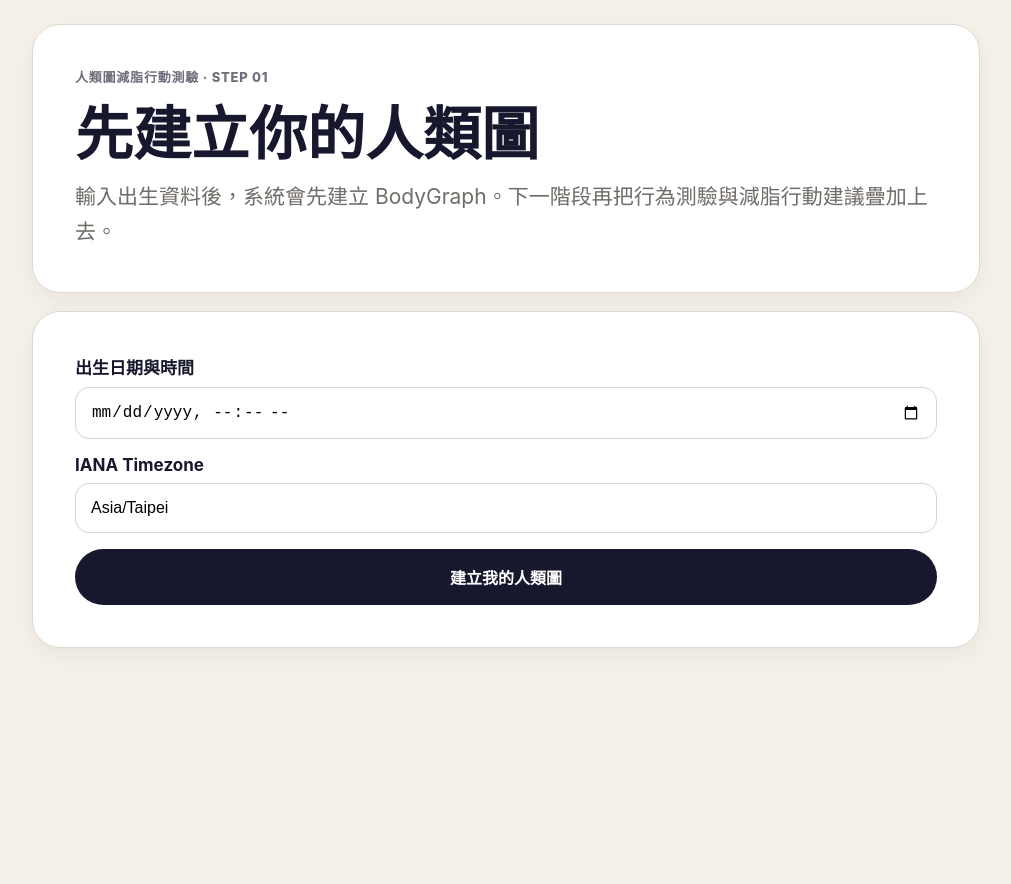
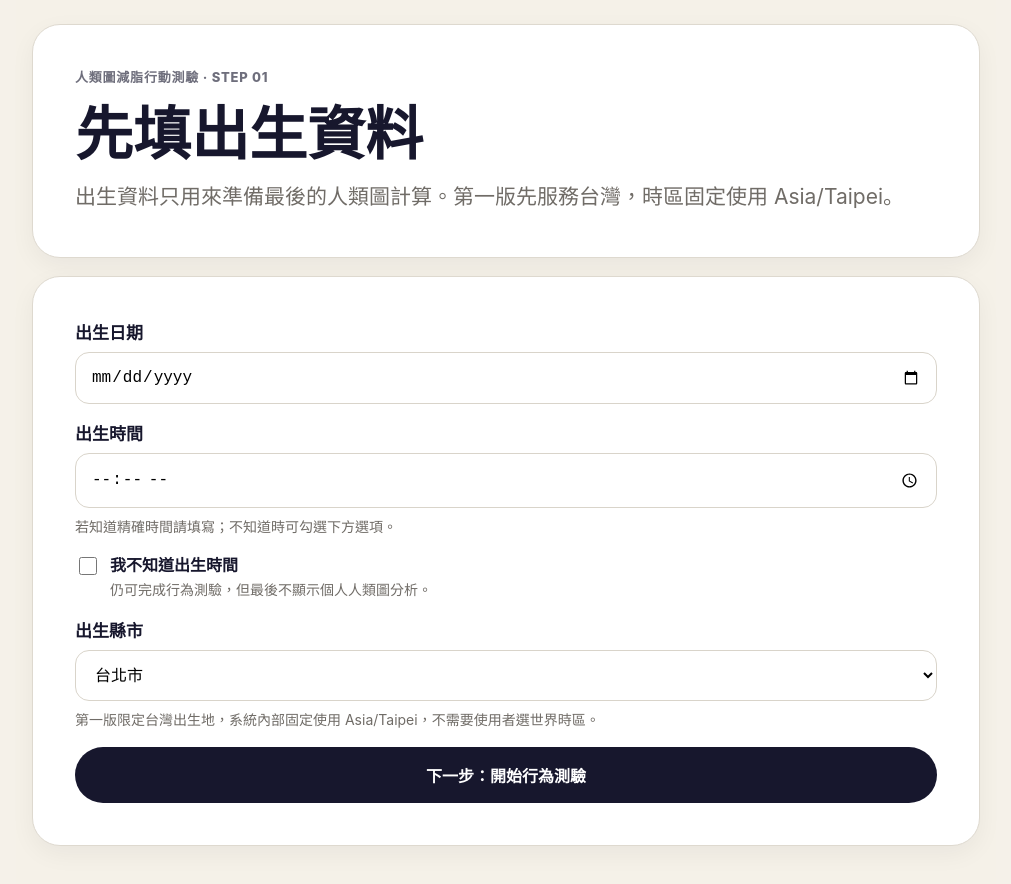
Before and after one commit to b9622024/human-design-fatloss-action, a Next.js app: page /assessment in a window 1280 px wide. Shown: the top 884 px of the page, without its empty margins (134-1145 px from the left). Before the commit the page ends 800 px from the top, so only its background shows below. Built offline with nearby package versions, Linux system fonts and the light colour scheme.

Commit message:
Refactor assessment into birth -> behavior -> results flow

```diff
--- a/app/assessment/page.tsx
+++ b/app/assessment/page.tsx
@@ -20,23 +20,59 @@ const cardStyle = {
   boxShadow: "0 8px 24px rgba(23,23,45,0.05)",
 } as const;
 
+const inputStyle = {
+  padding: 15,
+  borderRadius: 14,
+  border: "1px solid #d9d4ca",
+  fontSize: 16,
+  background: "#fff",
+  width: "100%",
+  boxSizing: "border-box",
+} as const;
+
+const buttonStyle = {
+  padding: 16,
+  border: 0,
+  borderRadius: 999,
+  background: "#17172d",
+  color: "white",
+  fontWeight: 800,
+  fontSize: 16,
+  textAlign: "center",
+  textDecoration: "none",
+} as const;
+
+const TAIWAN_CITIES = [
+  "台北市", "新北市", "基隆市", "桃園市", "新竹市", "新竹縣", "苗栗縣",
+  "台中市", "彰化縣", "南投縣", "雲林縣", "嘉義市", "嘉義縣", "台南市",
+  "高雄市", "屏東縣", "宜蘭縣", "花蓮縣", "台東縣", "澎湖縣", "金門縣", "連江縣",
+] as const;
+
 type SearchParams = Promise<Record<string, string | string[] | undefined>>;
+
+function getParam(params: Record<string, string | string[] | undefined>, key: string, fallback = "") {
+  return typeof params[key] === "string" ? params[key] as string : fallback;
+}
 
 export default async function AssessmentPage({ searchParams }: { searchParams: SearchParams }) {
   const params = await searchParams;
-  const localDateTime = typeof params.localDateTime === "string" ? params.localDateTime : "";
-  const timezone = typeof params.timezone === "string" ? params.timezone : "Asia/Taipei";
-  const shouldCalculate = params.calculate === "1";
+  const step = getParam(params, "step", "1");
+  const birthDate = getParam(params, "birthDate");
+  const birthTime = getParam(params, "birthTime");
+  const birthCity = getParam(params, "birthCity", "台北市");
+  const unknownTime = getParam(params, "unknownTime") === "1";
 
   let chart: ReturnType<typeof buildCoreHumanDesignChart> | null = null;
   let personalityActivations: ReturnType<typeof buildHumanDesignActivations> = [];
   let designActivations: ReturnType<typeof buildHumanDesignActivations> = [];
   let error: string | null = null;
 
-  if (shouldCalculate) {
+  const shouldBuildFinal = step === "3" && !unknownTime;
+  if (shouldBuildFinal) {
     try {
-      if (!localDateTime) throw new Error("請先輸入出生日期與時間。");
-      const normalized = normalizeBirthTime(localDateTime, timezone);
+      if (!birthDate || !birthTime) throw new Error("缺少出生日期或出生時間。");
+      const localDateTime = `${birthDate}T${birthTime}`;
+      const normalized = normalizeBirthTime(localDateTime, "Asia/Taipei");
       const birthUtc = new Date(normalized.utcDateTime);
       const designMoment = solveDesignMoment(birthUtc);
       const designUtc = new Date(designMoment.utcDateTime);
@@ -52,59 +88,118 @@ export default async function AssessmentPage({ searchParams }: { searchParams: S
     <main style={shellStyle}>
       <section style={cardStyle}>
         <div style={{ fontSize: 13, fontWeight: 800, letterSpacing: ".06em", opacity: 0.62 }}>
-          人類圖減脂行動測驗 · STEP 01
+          人類圖減脂行動測驗 · STEP {step === "3" ? "03" : step === "2" ? "02" : "01"}
         </div>
         <h1 style={{ fontSize: "clamp(34px,7vw,58px)", lineHeight: 1.04, margin: "18px 0 16px", color: "#17172d" }}>
-          先建立你的人類圖
+          {step === "3" ? "你的綜合結果" : step === "2" ? "8 題行為測驗" : "先填出生資料"}
         </h1>
         <p style={{ margin: 0, fontSize: "clamp(17px,3.8vw,21px)", lineHeight: 1.65, color: "#706c67" }}>
-          輸入出生資料後，系統會先建立 BodyGraph。下一階段再把行為測驗與減脂行動建議疊加上去。
+          {step === "3"
+            ? "最後一次呈現 Human Design 與行為測驗結果，避免前面的資訊影響作答。"
+            : step === "2"
+              ? "這一步只做行為測驗，不先揭露人類圖結果。完成後才進入綜合分析。"
+              : "出生資料只用來準備最後的人類圖計算。第一版先服務台灣，時區固定使用 Asia/Taipei。"}
         </p>
       </section>
 
+      {step === "1" && (
         <section style={{ ...cardStyle, marginTop: 18 }}>
           <form method="GET" style={{ display: "grid", gap: 16 }}>
-          <input type="hidden" name="calculate" value="1" />
+            <input type="hidden" name="step" value="2" />
             <label style={{ display: "grid", gap: 8 }}>
-            <strong style={{ fontSize: 17 }}>出生日期與時間</strong>
-            <input
-              type="datetime-local"
-              name="localDateTime"
-              required
-              defaultValue={localDateTime}
-              style={{ padding: 15, borderRadius: 14, border: "1px solid #d9d4ca", fontSize: 16, background: "#fff" }}
-            />
+              <strong style={{ fontSize: 17 }}>出生日期</strong>
+              <input type="date" name="birthDate" required defaultValue={birthDate} style={inputStyle} />
             </label>
+
             <label style={{ display: "grid", gap: 8 }}>
-            <strong style={{ fontSize: 17 }}>IANA Timezone</strong>
-            <input
-              name="timezone"
-              required
-              defaultValue={timezone}
-              style={{ padding: 15, borderRadius: 14, border: "1px solid #d9d4ca", fontSize: 16, background: "#fff" }}
-            />
+              <strong style={{ fontSize: 17 }}>出生時間</strong>
+              <input type="time" name="birthTime" defaultValue={birthTime} style={inputStyle} />
+              <span style={{ color: "#706c67", fontSize: 14, lineHeight: 1.55 }}>
+                若知道精確時間請填寫；不知道時可勾選下方選項。
+              </span>
             </label>
-          <button
-            type="submit"
-            style={{ padding: 16, border: 0, borderRadius: 999, background: "#17172d", color: "white", fontWeight: 800, fontSize: 16 }}
-          >
-            建立我的人類圖
-          </button>
+
+            <label style={{ display: "flex", gap: 10, alignItems: "flex-start", lineHeight: 1.5 }}>
+              <input type="checkbox" name="unknownTime" value="1" defaultChecked={unknownTime} style={{ marginTop: 4, width: 18, height: 18 }} />
+              <span>
+                <strong>我不知道出生時間</strong><br />
+                <span style={{ color: "#706c67", fontSize: 14 }}>仍可完成行為測驗，但最後不顯示個人人類圖分析。</span>
+              </span>
+            </label>
+
+            <label style={{ display: "grid", gap: 8 }}>
+              <strong style={{ fontSize: 17 }}>出生縣市</strong>
+              <select name="birthCity" defaultValue={birthCity} style={inputStyle}>
+                {TAIWAN_CITIES.map(city => <option key={city} value={city}>{city}</option>)}
+              </select>
+              <span style={{ color: "#706c67", fontSize: 14, lineHeight: 1.55 }}>
+                第一版限定台灣出生地，系統內部固定使用 Asia/Taipei，不需要使用者選世界時區。
+              </span>
+            </label>
+
+            <button type="submit" style={buttonStyle}>下一步：開始行為測驗</button>
           </form>
-        {error && (
-          <div style={{ marginTop: 16, padding: 14, borderRadius: 14, background: "#fff0ee", border: "1px solid #e8a39a", color: "#9f2e25", lineHeight: 1.55 }}>
-            <strong>計算失敗：</strong> {error}
+        </section>
+      )}
+
+      {step === "2" && (
+        <section style={{ ...cardStyle, marginTop: 18 }}>
+          <div style={{ padding: 16, borderRadius: 16, background: "#f5f1e8", lineHeight: 1.7, color: "#5f5a54" }}>
+            <strong style={{ color: "#17172d" }}>流程骨架已完成。</strong><br />
+            這裡將放正式 8 題行為測驗。題目與六大維度 scoring schema 尚未定稿，所以目前先不建立假的答案與分數。
           </div>
+
+          <div style={{ marginTop: 18, display: "grid", gap: 10 }}>
+            {Array.from({ length: 8 }, (_, index) => (
+              <div key={index} style={{ padding: "14px 16px", borderRadius: 14, border: "1px solid #e2ddd4", background: "#fff" }}>
+                <strong>第 {index + 1} 題</strong>
+                <span style={{ marginLeft: 8, color: "#8b867f" }}>等待正式題目與計分規則</span>
+              </div>
+            ))}
+          </div>
+
+          <form method="GET" style={{ marginTop: 20, display: "grid", gap: 12 }}>
+            <input type="hidden" name="step" value="3" />
+            <input type="hidden" name="birthDate" value={birthDate} />
+            <input type="hidden" name="birthTime" value={birthTime} />
+            <input type="hidden" name="birthCity" value={birthCity} />
+            {unknownTime && <input type="hidden" name="unknownTime" value="1" />}
+            <button type="submit" style={buttonStyle}>開發預覽：查看 STEP 03</button>
+          </form>
+        </section>
       )}
+
+      {step === "3" && (
+        <>
+          <section style={{ ...cardStyle, marginTop: 18 }}>
+            <div style={{ fontSize: 13, fontWeight: 800, letterSpacing: ".05em", opacity: 0.62 }}>
+              HUMAN DESIGN × BEHAVIOR
+            </div>
+            <h2 style={{ margin: "10px 0 8px", color: "#17172d" }}>最終結果頁骨架</h2>
+            <p style={{ margin: 0, color: "#706c67", lineHeight: 1.65 }}>
+              出生地：{birthCity}。這一頁才會揭露 Human Design 與行為測驗圖表，並進一步做 Cross Analysis 與減脂行動建議。
+            </p>
           </section>
 
-      {chart && (
-        <>
+          {unknownTime ? (
+            <section style={{ ...cardStyle, marginTop: 18 }}>
+              <h2 style={{ marginTop: 0, color: "#17172d" }}>Human Design 暫不產生</h2>
+              <p style={{ margin: 0, color: "#706c67", lineHeight: 1.7 }}>
+                你選擇了「不知道出生時間」。行為測驗與後續減脂分析仍可繼續，但不會用任意時間代入產生看似精準的人類圖。
+              </p>
+            </section>
+          ) : error ? (
+            <section style={{ ...cardStyle, marginTop: 18 }}>
+              <div style={{ padding: 14, borderRadius: 14, background: "#fff0ee", border: "1px solid #e8a39a", color: "#9f2e25", lineHeight: 1.55 }}>
+                <strong>Human Design 計算失敗：</strong> {error}
+              </div>
+            </section>
+          ) : chart ? (
             <section style={{ ...cardStyle, marginTop: 18 }}>
               <div style={{ fontSize: 13, fontWeight: 800, letterSpacing: ".05em", opacity: 0.62 }}>
                 BODYGRAPH {BODYGRAPH_RENDERER_VERSION}
               </div>
-            <h2 style={{ margin: "10px 0 6px", color: "#17172d" }}>你的人類圖基礎結果</h2>
+              <h2 style={{ margin: "10px 0 6px", color: "#17172d" }}>你的人類圖</h2>
               <p style={{ margin: 0, color: "#706c67", lineHeight: 1.65 }}>
                 {chart.type} · {chart.authority} · {chart.profile} · {chart.definition}
               </p>
@@ -117,18 +212,13 @@ export default async function AssessmentPage({ searchParams }: { searchParams: S
                 />
               </div>
             </section>
+          ) : null}
 
           <section style={{ ...cardStyle, marginTop: 18 }}>
-            <div style={{ fontSize: 13, fontWeight: 800, letterSpacing: ".06em", opacity: 0.62 }}>
-              STEP 02 · NEXT
-            </div>
-            <h2 style={{ margin: "10px 0 8px", color: "#17172d" }}>下一步：8 題行為測驗</h2>
-            <p style={{ margin: 0, color: "#706c67", lineHeight: 1.65 }}>
-              下一個開發階段會把六大行為維度、Risk 與 Behavior Tension 接到這份 Human Design 結果上，形成減脂行動建議。
+            <h2 style={{ marginTop: 0, color: "#17172d" }}>行為測驗圖表</h2>
+            <p style={{ margin: 0, color: "#706c67", lineHeight: 1.7 }}>
+              六大維度、Risk、Behavior Tension 與 Cross Analysis 會在題庫與 scoring schema 確認後接入這裡。
             </p>
-            <div style={{ marginTop: 16, padding: 14, borderRadius: 16, background: "#f5f1e8", color: "#5f5a54", lineHeight: 1.6 }}>
-              BodyGraph 已完成接入正式流程骨架。行為題目尚未啟用，避免在題庫與計分規則確認前先做錯資料結構。
-            </div>
           </section>
         </>
       )}
```
Lines whose indentation alone changed are shown as unchanged.
